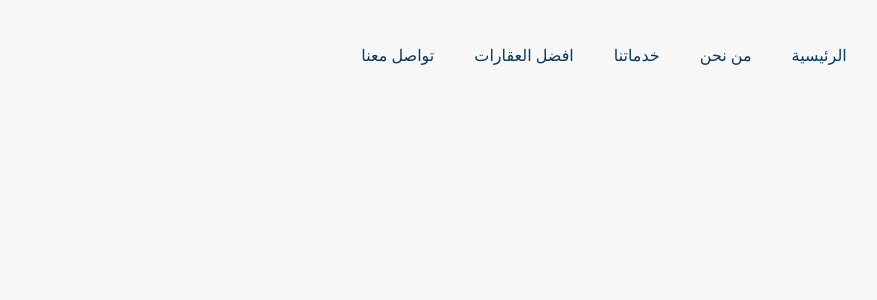
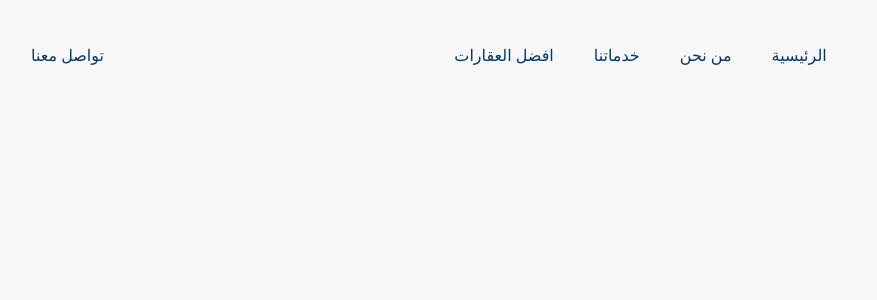
Before and after one commit to kerneltics/Project-2, a React (Vite) app in the folder Front-end/: page / in a window 1280 px wide. Shown: the top 300 px of the page, without its empty margins (102-979 px from the left). Built offline with nearby package versions, Linux system fonts and the light colour scheme.

Commit message:
nothisngs

```diff
--- a/Front-end/src/components/Header.tsx
+++ b/Front-end/src/components/Header.tsx
@@ -31,14 +31,14 @@ export const Header = () => {
                 </SheetContent>
             </Sheet>
             {/* End Navbars Mobile */}
-            <nav id="desktop-nav" className="flex-1">
-                <ul className="flex gap-10 justify-center">
+            <nav id="desktop-nav" className="flex flex-1">
+                <ul className="flex gap-10 justify-center m-auto">
                     <li><Link to=''>الرئيسية</Link></li>
                     <li><Link to=''>من نحن</Link></li>
                     <li><Link to=''>خدماتنا</Link></li>
                     <li><Link to=''>افضل العقارات</Link></li>
-                    <li><Link to=''>تواصل معنا</Link></li>
                 </ul>
+                    <Link to=''>تواصل معنا</Link>
             </nav>
                 </div>
             </div>
```
